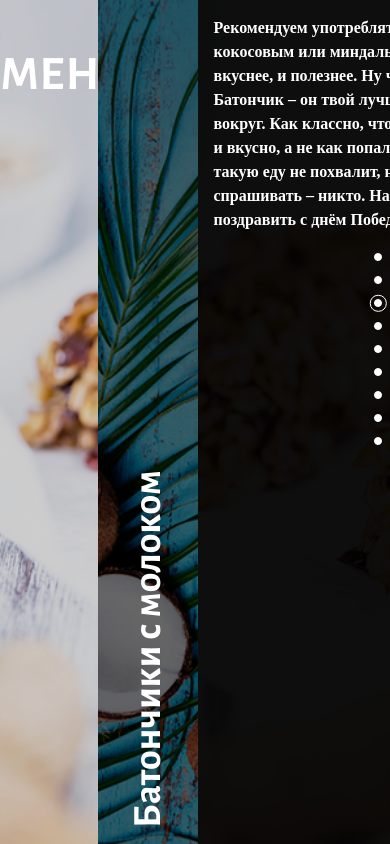
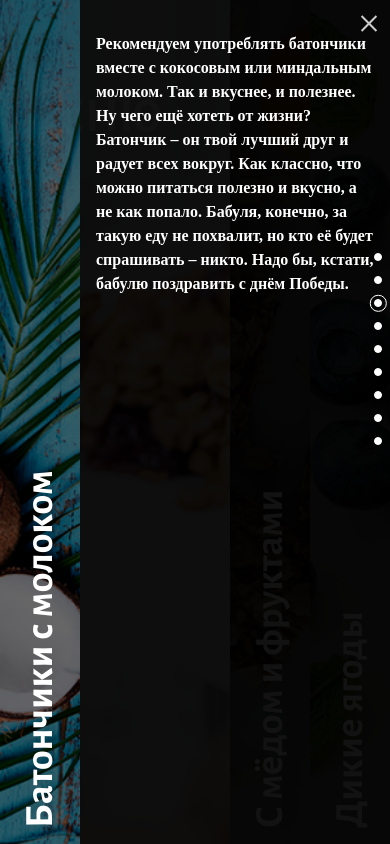
Before and after one commit to getaflaw/chocco, a plain HTML site: page index.html in a window 390 px wide. Both pictures are taken after a click on the element "Батончики с молоком". Shown: the part 3376-4220 px from the top of the page. Drawn offline with Linux system fonts and the light colour scheme; a web font is replaced by a local one.

Commit message:
menu adapt

```diff
--- a/css/styles/sections/bar.scss
+++ b/css/styles/sections/bar.scss
@@ -44,16 +44,14 @@
       transition: 0s;
     }
     &_Ltoright {
-
       left: 150%;
-
     }
     &_Ltoleft {
       left: -50%;
       transition: 0s;
     }
     &_fade {
-      opacity: 0;
+      visibility: hidden;
     }
   }
 }
@@ -69,6 +67,7 @@
   border-radius: 8px 0 0 0;
   margin: 0 1rem;
   z-index: 7;
+  cursor: pointer;
   &:focus {
     outline: none;
   }
@@ -85,6 +84,7 @@
   border-radius: 8px 0 0 0;
   margin: 0 1rem;
   z-index: 7;
+  cursor: pointer;
   &:focus {
     outline: none;
   }
@@ -124,6 +124,7 @@
   height: 455px;
   z-index: 2;
   &__composition {
+    cursor: pointer;
     width: 90px;
     height: 90px;
     background-color: #60aacc;
@@ -174,6 +175,12 @@
   }
   &__btn {
     @include btn($base-color, $base-color, #fff);
+    &:hover {
+      transition: 0.5s;
+      border: 1px solid #fff;
+      background-color: #fff;
+      color: $base-color;
+    }
   }
 }
 
@@ -217,7 +224,6 @@
 
 @media (max-width: 768px) {
   .container-bar {
-
     &::before {
       display: none;
     }
--- a/css/styles/sections/menu.scss
+++ b/css/styles/sections/menu.scss
@@ -4,15 +4,18 @@
     background-image: url(/image/menu/bg.png);
     background-size: cover;
     display: flex;
-    justify-content: space-between;
+    justify-content: flex-end;
     color: #fff;
+    position: relative;
 }
 
 .menu-title {
     @include title;
     padding-top: 3rem;
     text-align: center;
-    width: 25%;
+    top: 5%;
+    left: 5%;
+    position: absolute;
 }
 .menu-list {
     display: flex;
@@ -26,8 +29,38 @@
     height: 100%;
     display: flex;
     justify-content: flex-end;
-
-
+    order: 0;
+    &__btn {
+    cursor: pointer;
+    position: absolute;
+    top: 1%;
+    right: 4%;
+    display: block;
+    border: 0;
+    background: none;
+    height: 20px;
+    width: 20px;
+    z-index: 4;
+    &:focus, &:active {
+        outline: 0;
+    }
+    &::after {
+      position: absolute;
+      content: " ";
+      height: 21px;
+      width: 2px;
+      background-color: #ccc;
+      transform: rotate(45deg);
+    }
+    &::before {
+      position: absolute;
+      content: " ";
+      height: 21px;
+      width: 2px;
+      background-color: #ccc;
+      transform: rotate(-45deg);
+    }
+    }
     &__inner {
         position: relative;
         width: 100px;
@@ -35,6 +68,7 @@
         background-size: cover;
         display: flex;
         justify-content: center;
+        cursor: pointer;
         @each $bars in (milk, fruit, berry) {
             &_#{$bars}-bar {
                 background-image: url(/image/menu/#{$bars}-bar.png);
@@ -63,16 +97,13 @@
         display: flex;
         &_active {
             width: 400px;
-
-
-
         }
         & p {
             position: absolute;
             width: 400px;
             overflow: hidden;
 
-            padding: 1rem;
+            padding: 2rem 1rem;
             z-index: 3;
         }
     }
@@ -87,3 +118,45 @@
     padding-top: 1rem;
 
 }
+
+@media (max-width:768px) {
+
+.menu-items {
+    width: 100%;
+    &__content {
+        &_active {
+            width: calc(100vw - 300px);
+        }
+        & p {
+            width: calc(100vw - 300px);
+        }
+    }
+}
+}
+
+@media (max-width:480px) {
+    .menu-items {
+        &.is-active {
+            order: -1;
+        }
+        &__inner {
+            width: 80px;
+
+        }
+        &__content {
+
+            &_active {
+                width: calc(100vw - 240px);
+                overflow: visible;
+
+            }
+            &::before {
+                width: calc(100vw - 80px);
+            }
+            & p {
+                width: calc(100vw - 80px);
+                display: block;
+            }
+        }
+    }
+}
--- a/css/styles/sections/reviews.scss
+++ b/css/styles/sections/reviews.scss
@@ -91,6 +91,7 @@
   display: flex;
   margin-top: 1.5625rem;
   z-index: 2;
+  cursor: pointer;
   &__users {
     width: 4.1875rem;
     height: 4.1875rem;
--- a/css/styles/sections/team.scss
+++ b/css/styles/sections/team.scss
@@ -31,6 +31,7 @@
 
   }
   &__btn {
+    cursor: pointer;
     display: block;
     padding: 0;
     background-color: transparent;
--- a/index.html
+++ b/index.html
@@ -395,12 +395,13 @@
 
           <h2 class="menu-title">Меню</h2>
           <ul class="menu-list">
-            <li class="menu-items">
+            <li class="menu-items is-active">
               <div class="menu-items__inner menu-items__inner_milk-bar">
                 <h3 class="inner__title">Батончики с молоком</h3></div>
               <div class="menu-items__content">
                 <p>Рекомендуем употреблять батончики вместе с кокосовым или миндальным молоком. Так и вкуснее, и полезнее.
-                Ну чего ещё хотеть от жизни? Батончик – он твой лучший друг и радует всех вокруг. Как классно, что можно питаться полезно и вкусно, а не как попало. Бабуля, конечно, за такую еду не похвалит, но кто её будет спрашивать – никто. Надо бы, кстати, бабулю поздравить с днём Победы. </p>
+                Ну чего ещё хотеть от жизни? Батончик – он твой лучший друг и радует всех вокруг. Как классно, что можно питаться полезно и вкусно, а не как попало. Бабуля, конечно, за такую еду не похвалит, но кто её будет спрашивать – никто. Надо бы, кстати, бабулю поздравить с днём Победы.
+                <button class="menu-items__btn"></button></p>
 
               </div>
             </li>
@@ -409,7 +410,8 @@
                 <h3 class="inner__title">С мёдом и фруктами</h3></div>
               <div class="menu-items__content"><p>
                 Рекомендуем употреблять батончики вместе с кокосовым или миндальным молоком. Так и вкуснее, и полезнее.
-                Ну чего ещё хотеть от жизни? Батончик – он твой лучший друг и радует всех вокруг. Как классно, что можно питаться полезно и вкусно, а не как попало. Бабуля, конечно, за такую еду не похвалит, но кто её будет спрашивать – никто. Надо бы, кстати, бабулю поздравить с днём Победы. </p>
+                Ну чего ещё хотеть от жизни? Батончик – он твой лучший друг и радует всех вокруг. Как классно, что можно питаться полезно и вкусно, а не как попало. Бабуля, конечно, за такую еду не похвалит, но кто её будет спрашивать – никто. Надо бы, кстати, бабулю поздравить с днём Победы.
+              <button class="menu-items__btn"></button></p>
 
               </div>
             </li>
@@ -419,7 +421,8 @@
               </div>
               <div class="menu-items__content">
                 <p>Рекомендуем употреблять батончики вместе с кокосовым или миндальным молоком. Так и вкуснее, и полезнее.
-                Ну чего ещё хотеть от жизни? Батончик – он твой лучший друг и радует всех вокруг. Как классно, что можно питаться полезно и вкусно, а не как попало. Бабуля, конечно, за такую еду не похвалит, но кто её будет спрашивать – никто. Надо бы, кстати, бабулю поздравить с днём Победы. </p>
+                Ну чего ещё хотеть от жизни? Батончик – он твой лучший друг и радует всех вокруг. Как классно, что можно питаться полезно и вкусно, а не как попало. Бабуля, конечно, за такую еду не похвалит, но кто её будет спрашивать – никто. Надо бы, кстати, бабулю поздравить с днём Победы.
+                <button class="menu-items__btn"></button></p>
             </li>
           </ul>
 
--- a/javascript/menu-bars.js
+++ b/javascript/menu-bars.js
@@ -1,10 +1,13 @@
 const sliderMenu = document.querySelectorAll('.menu-items__inner');
 const hiddenSlide = document.querySelectorAll('.menu-items__content');
-
-
+const listSlider = document.querySelectorAll('.menu-items');
+const menuCloseBtn = document.querySelectorAll('.menu-items__btn');
 sliderMenu.forEach(function(item){
     item.addEventListener('click',function(){
-
+        listSlider.forEach((element)=> {
+            element.classList.remove('is-active');
+        });
+        let liSlide = item.parentElement;
         hiddenSlide.forEach(function(slide){
             slide.classList.remove("menu-items__content_active");
         });
@@ -14,12 +17,17 @@ sliderMenu.forEach(function(item){
 
         }
         else {
+        liSlide.classList.add('is-active');
+
         currentSlide.classList.add("menu-items__content_active");
-        closeBtn.classList.add('menu__close');
-        currentSlide.appendChild(closeBtn);
-        closeBtn.addEventListener('click', function(){
-        closeBtn.remove();
-        currentSlide.classList.remove("menu-items__content_active");
+
+        menuCloseBtn.forEach((itemBtn)=> {
+            itemBtn.addEventListener('click', function(){
+                currentSlide.classList.remove("menu-items__content_active");
+                listSlider.forEach((element)=> {
+                    element.classList.remove('is-active');
+                });
+        })
 
         });
     }
--- a/javascript/team-discription.js
+++ b/javascript/team-discription.js
@@ -1,13 +1,14 @@
 const coWorker = document.querySelector('.team-list');
 var cloneImg;
 var elementImgclone;
+const bodyWidth = document.body.clientWidth;
 coWorker.addEventListener('click',function(event){
     if (!event.target.matches('button')) return
     var element = event.target;
     var elementPerents = element.parentElement.parentElement.lastElementChild;
     var currentHeight = elementPerents.clientHeight;
     var imgCoworker = element.parentElement.previousElementSibling;
-    var bodyWidth = document.body.clientWidth;
+
     if (currentHeight >= "80"){
         event.target.style.transform="none";
         elementPerents.style.height="0";
```
Also changed, not shown: css/styles/main.css.
